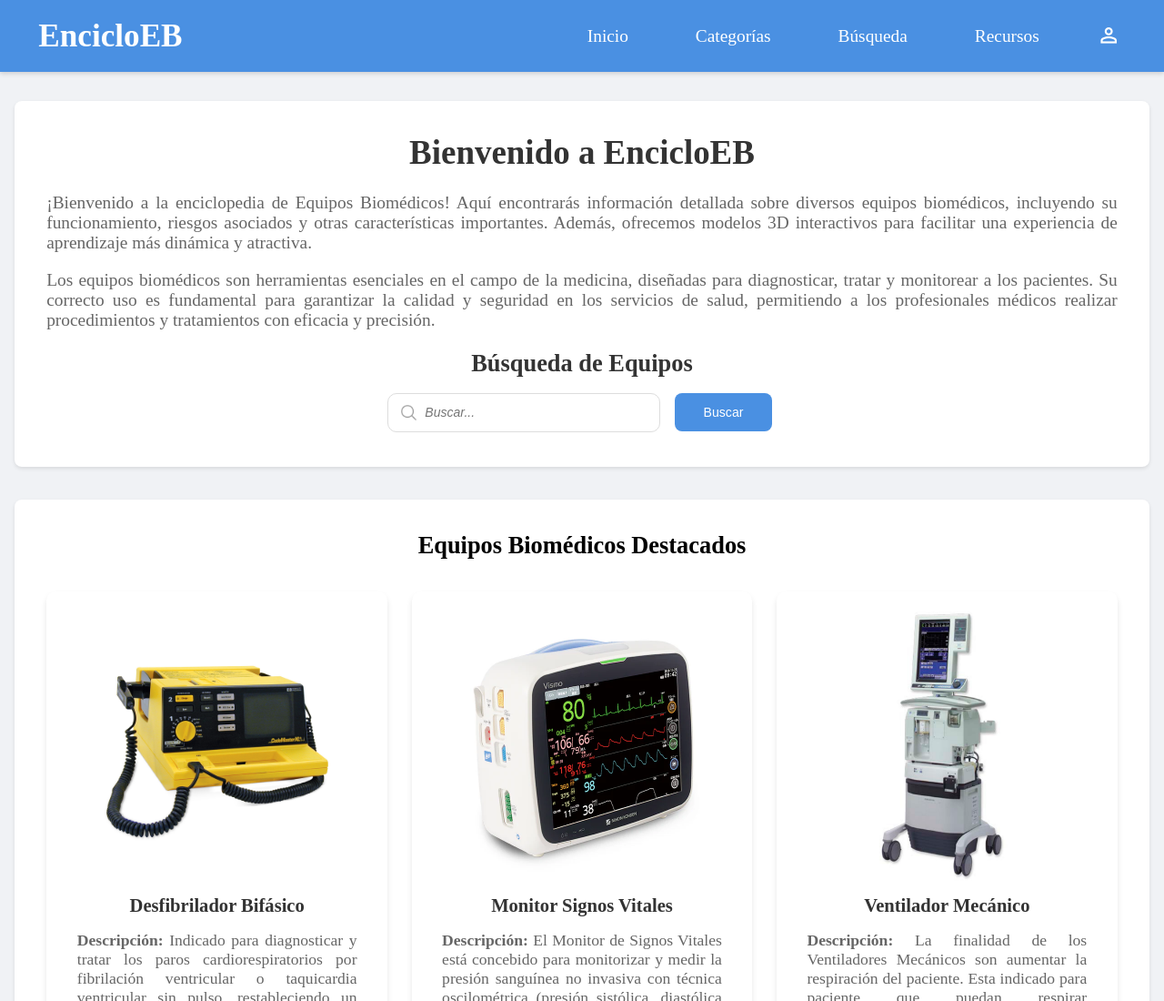
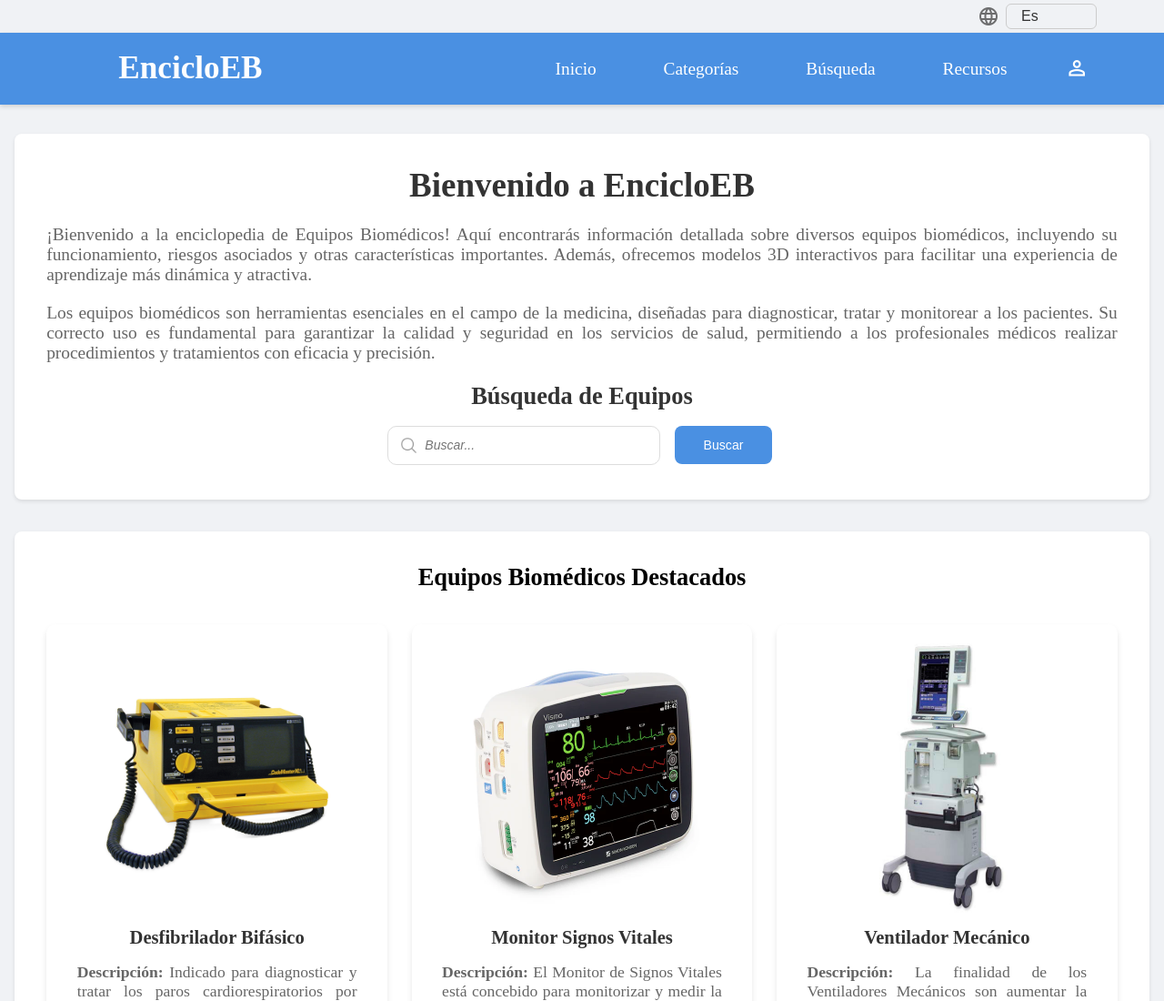
Before and after one commit to DonLuisM/proyecto_final_bootcamp, a plain HTML site: page pagina_equipos_biomed/index.html in a window 1280 px wide. Shown: the top 1100 px of the page at 91% size. Drawn offline with nearby package versions, Linux system fonts and the light colour scheme.

Commit message:
updates_nav_bar

```diff
--- a/pagina_equipos_biomed/css/styles.css
+++ b/pagina_equipos_biomed/css/styles.css
@@ -33,9 +33,43 @@ section h1 {
 }
 
 /* * Navbar */
+.accesible_nav {
+    justify-content: end;
+    align-items: center;
+    display: flex;
+    margin-right: 4em;
+    padding: 0.2em;
+    gap: 0.4em;
+}
+
+.accesible_nav span {
+    align-items: center;
+    justify-content: center;
+    display: flex;
+    color: rgba(51, 51, 51, 0.7);
+}
+
+.accesible_nav select {
+    appearance: none;
+    background-color: #f0f2f5;
+    padding: 0.3em 1em;
+    border-radius: 6px;
+    border: 1px solid #ccc;
+    font-size: 16px;
+    color: #333;
+    cursor: pointer;
+    width: 100px;
+}
+
+.accesible_nav select:focus{
+    border: 2px solid rgba(74, 144, 226, 1);
+    background-color: white;
+    outline: none;
+}
+
 .nav_bar {
     background-color: #4a90e2;
-    padding: 1em 2em;
+    padding: 1em 1em;
     display: flex;
     justify-content: space-between;
     align-items: center;
@@ -47,6 +81,9 @@ section h1 {
     font-weight: 700;
     font-size: 2em;
     padding-left: 0.2em;
+    justify-content: center;
+    align-items: center;
+    margin-left: 3em;
 }
 
 .nav_links {
@@ -55,6 +92,7 @@ section h1 {
     gap: 2em;
     padding-right: 0.2em;
     align-items: center;
+    margin-right: 3em;
 }
 
 .nav_links li a {
@@ -108,6 +146,15 @@ section h1 {
     font-size: 1.5em;
 }
 
+@media (max-width: 1055px){
+    .nav_bar h1 {
+        margin-left: 0em;
+    }
+
+    .nav_links {
+        margin-right: 0em;
+    }
+}
 
 @media (max-width: 900px) {
     .nav_bar {
--- a/pagina_equipos_biomed/index.html
+++ b/pagina_equipos_biomed/index.html
@@ -6,12 +6,23 @@
     <meta name="viewport" content="width=device-width, initial-scale=1.0">
     <title>EncicloEB - Enciclopedia de Equipos Biomédicos</title>
     <link rel="stylesheet"
-        href="https://fonts.googleapis.com/css2?family=Material+Symbols+Outlined:opsz,wght,FILL,GRAD@20..48,100..700,0..1,-50..200&icon_names=person"/>
+        href="https://fonts.googleapis.com/css2?family=Material+Symbols+Outlined:opsz,wght,FILL,GRAD@20..48,100..700,0..1,-50..200" />
     <link rel="stylesheet" href="css/styles.css">
 </head>
 
 <body>
-    <header class="nav_bar">
+    <header>
+        <div class="accesible_nav">
+            <span class="material-symbols-outlined">
+                Language
+            </span>
+            <select name="idioma" id="idioma" onchange="cambiarIdioma()">
+                <option value="es">Es</option>
+                <option value="en">En</option>
+            </select>
+        </div>
+
+        <div class="nav_bar">
             <h1>EncicloEB</h1>
             <nav>
                 <ul class="nav_links">
@@ -25,6 +36,7 @@
                     </a>
                 </ul>
             </nav>
+        </div>
     </header>
 
     <main>
```
Also changed, not shown: pagina_equipos_biomed/pages/busqueda.html (+14 -2 lines), pagina_equipos_biomed/pages/categorias.html (+23 -5 lines), pagina_equipos_biomed/pages/ingresa.html (+14 -2 lines), pagina_equipos_biomed/pages/recursos.html (+14 -2 lines). Lines whose indentation alone changed are shown as unchanged.
